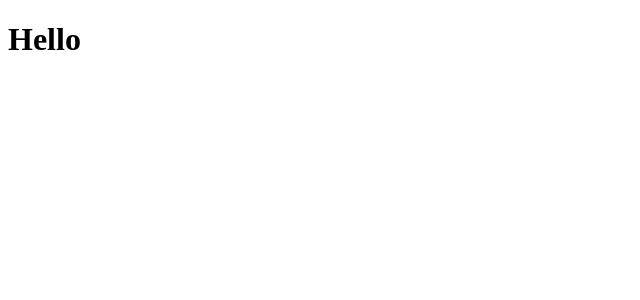
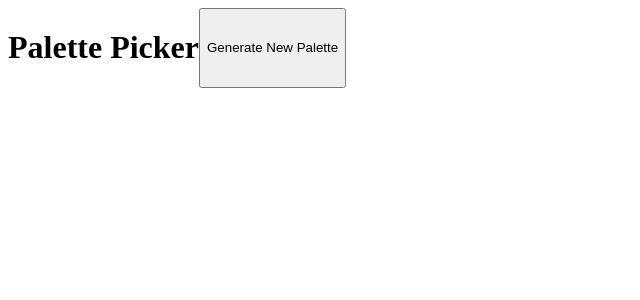
Before and after one commit to jogren/palette-picker, a React (Create React App) app: page / in a window 1280 px wide. Shown: the top 300 px of the page, without its empty margins (0-640 px from the left). Built offline with nearby package versions, Linux system fonts and the light colour scheme.

Commit message:
Create Header component

```diff
--- a/src/App/App.js
+++ b/src/App/App.js
@@ -1,4 +1,5 @@
 import React, { Component } from 'react';
+import Header from '../Header/Header';
 
 class App extends Component {
   constructor() {
@@ -11,7 +12,7 @@ class App extends Component {
   render() {
     return (
       <main className="App">
-        <h1>Hello</h1>
+        <Header />
       </main>
     );
   }
--- a/src/Header/Header.js
+++ b/src/Header/Header.js
@@ -0,0 +1,12 @@
+import React from 'react';
+
+const Header = () => {
+  return (
+    <header>
+      <h1>Palette Picker</h1>
+      <button>Generate New Palette</button>
+    </header>
+  )
+}
+
+export default Header;
--- a/src/styles/_Header.scss
+++ b/src/styles/_Header.scss
@@ -0,0 +1,3 @@
+header {
+  display: flex;
+}
```
